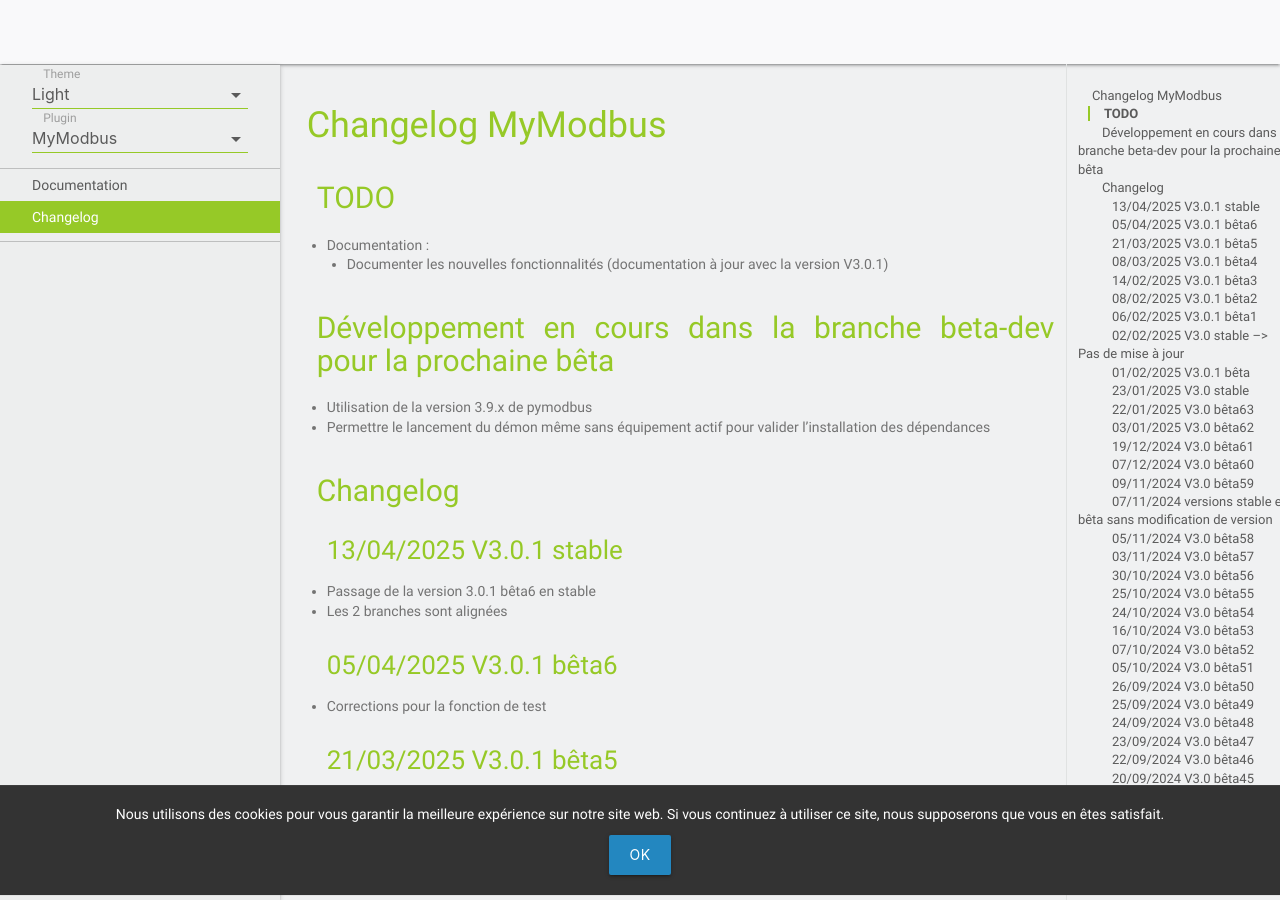
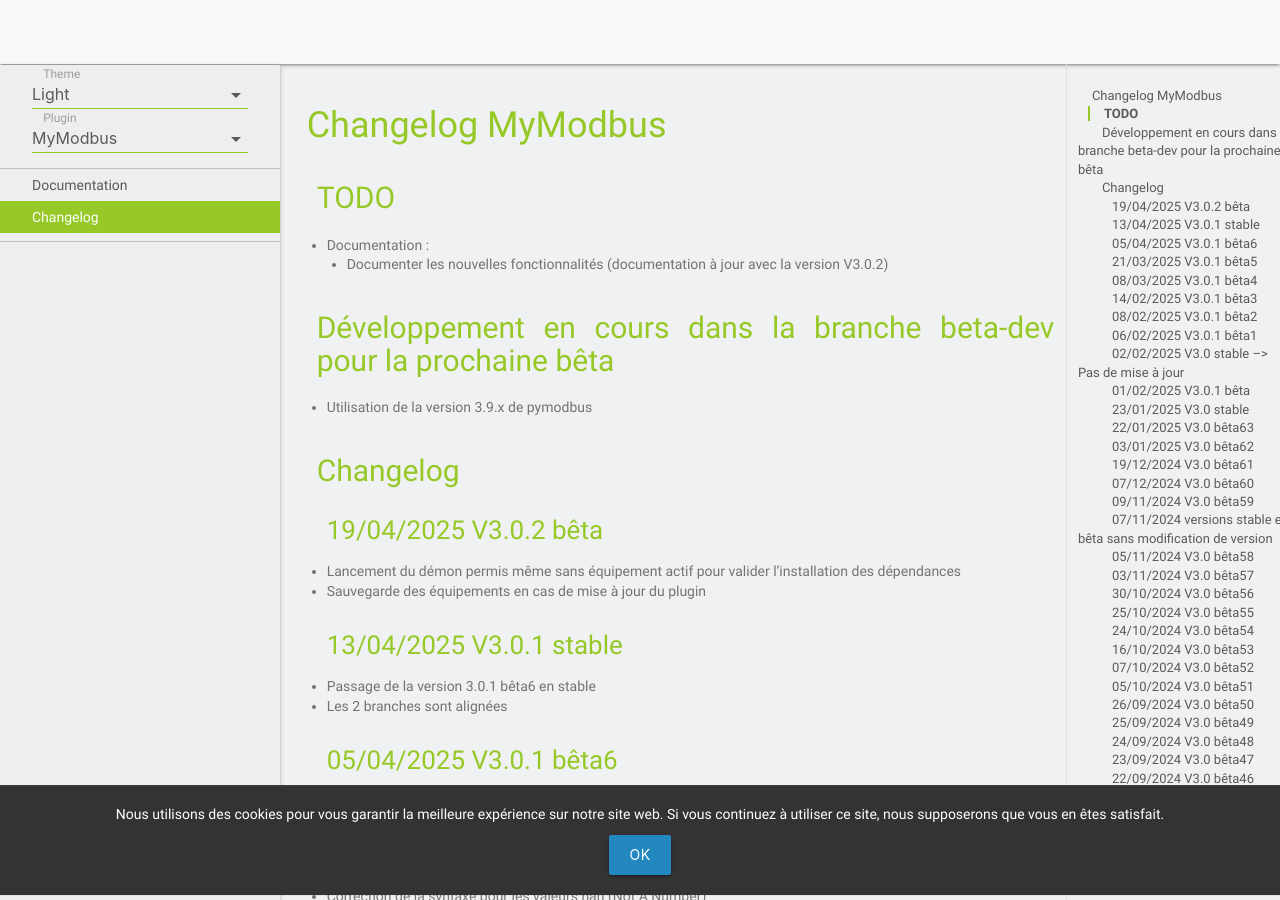
Before and after one commit to MrWaloo/jeedom-plugins-doc, a Jekyll site: the page built from docs/fr_FR/mymodbus_changelog.md, in a window 1280 px wide and 900 px high. Built offline with Jekyll 4.4.1, drawn with Linux system fonts in a browser that asks for light colours; emoji names are drawn with the system emoji font; our own code applies the rules of GitHub Pages for plain Markdown files.

Commit message:
Doc et changelog MyModbus

```diff
--- a/docs/fr_FR/mymodbus_changelog.md
+++ b/docs/fr_FR/mymodbus_changelog.md
@@ -2,13 +2,16 @@
 
 ## TODO
 - Documentation :
-  - Documenter les nouvelles fonctionnalités (documentation à jour avec la version V3.0.1)
+  - Documenter les nouvelles fonctionnalités (documentation à jour avec la version V3.0.2)
 
 ## Développement en cours dans la branche beta-dev pour la prochaine bêta
 - Utilisation de la version 3.9.x de pymodbus
-- Permettre le lancement du démon même sans équipement actif pour valider l'installation des dépendances
 
 ## Changelog
+
+### 19/04/2025 V3.0.2 bêta
+- Lancement du démon permis même sans équipement actif pour valider l'installation des dépendances
+- Sauvegarde des équipements en cas de mise à jour du plugin
 
 ### 13/04/2025 V3.0.1 stable
 - Passage de la version 3.0.1 bêta6 en stable
```
Also changed, not shown: docs/fr_FR/mymodbus_doc.md (+1 -3 lines).
